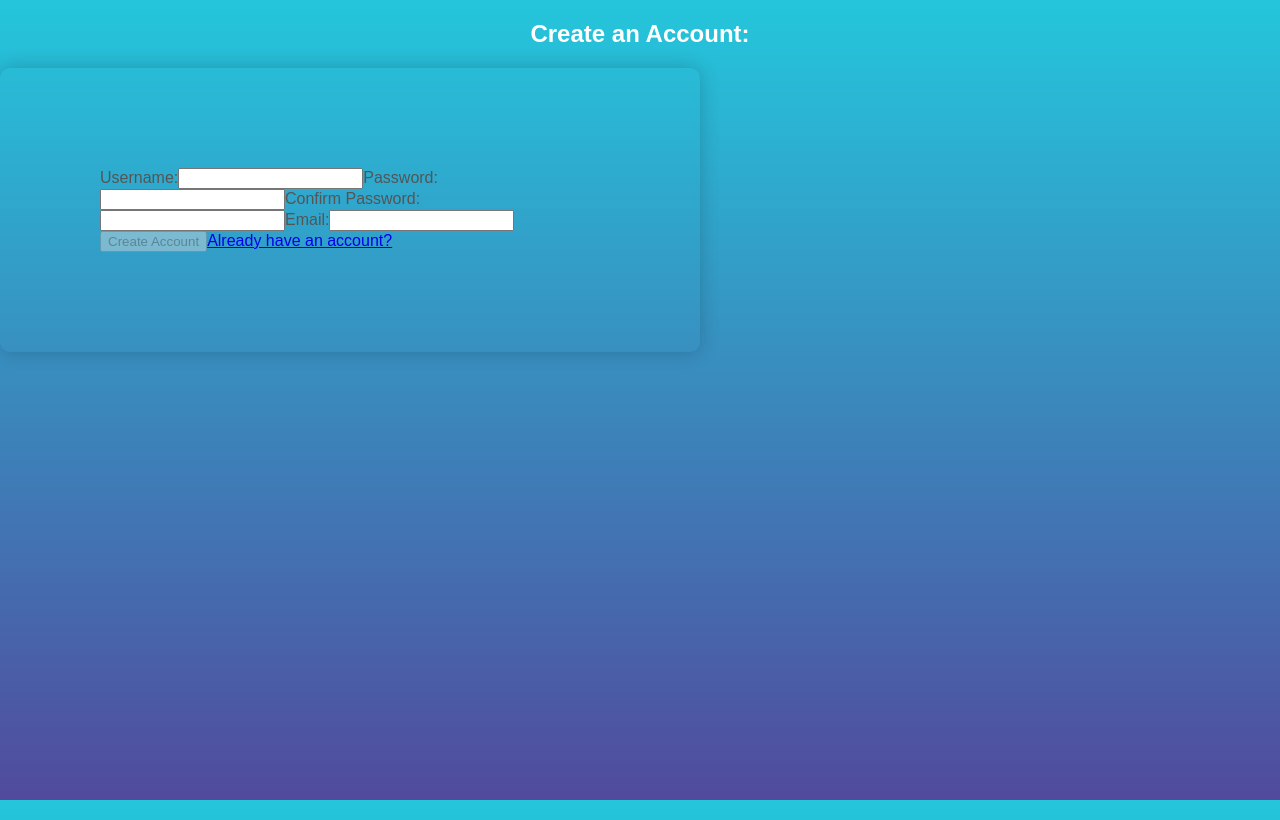
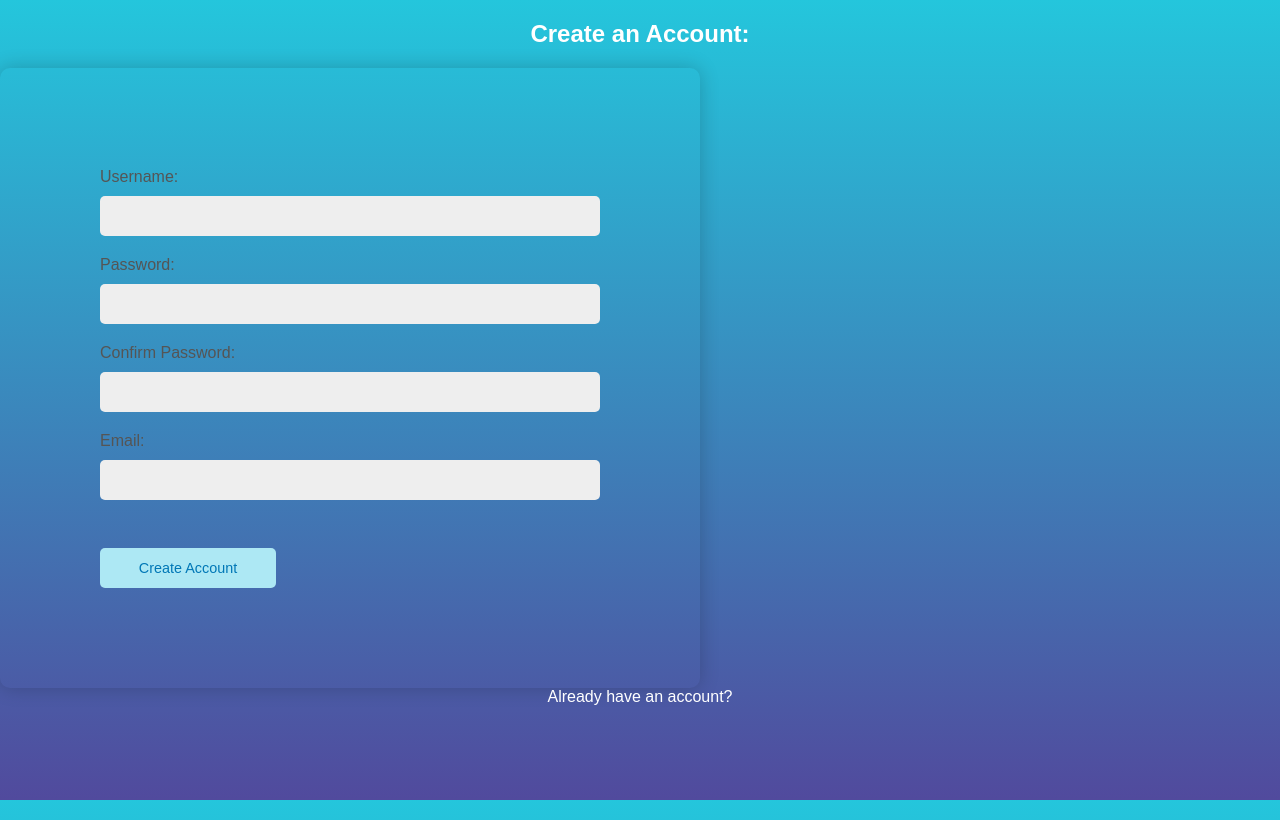
Before and after one commit to uniit-2-build/anywherefitness, a React (Create React App) app: page /sign-up in a window 1280 px wide. Built offline with nearby package versions, Linux system fonts and the light colour scheme.

Commit message:
editing parts of signup

```diff
--- a/src/components/SignUp.js
+++ b/src/components/SignUp.js
@@ -29,6 +29,13 @@ h2 {
 `;
 
 const sharedStyles = css`
+	background-color: #eee;
+
+	border-radius: 5px;
+	border: 1px sold #ddd;
+	margin: 10px 0 20px 0;
+	padding: 20px;
+	box-sizing: border-box;
 `;
 
 
@@ -44,12 +51,35 @@ const StyledForm = styled.form`
 
 
 const StyledInput = styled.label`
+	display: block;
+	width: 100%;
+	${sharedStyles};
 `;
 
 const StyledButton = styled.button`
+	display: block;
+	background-color: #ade8f4;
+	color: #0077b6;
+	font-size: 0.9rem;
+	border: 0;
+	border-radius: 5px;
+	height: 40px;
+    width: 11rem;
+	padding: 0 20px;
+    //====SPACE BETWEEN BUTTON AND EMAIL=====
+    margin-top: 3rem;
+	cursor: pointer;
+	box-sizing: border-box;
+
+
 `;
 
-const StyledLink = styled.link`
+const StyledLink = styled.label`
+color: #ffff;
+display: flex;
+justify-content: center;
+
+
 `;
 
 const defaultValues = {
@@ -81,7 +111,7 @@ export default function SignUp() {
 				<StyledForm onSubmit={submit}>
 					<label for="username">
 						Username:
-						<input
+						<StyledInput
 							type="text"
 							name="username"
 							id="username"
@@ -91,7 +121,7 @@ export default function SignUp() {
 					</label>
 					<label for="password">
 						Password:
-						<input
+						<StyledInput
 							type="password"
 							name="password"
 							id="password"
@@ -101,7 +131,7 @@ export default function SignUp() {
 					</label>
 					<label for="confirmPassword">
 						Confirm Password:
-						<input
+						<StyledInput
 							type="password"
 							name="confirmPassword"
 							id="confirmPassword"
@@ -111,7 +141,7 @@ export default function SignUp() {
 					</label>
 					<label for="email">
 						Email:
-						<input
+						<StyledInput
 							type="email"
 							name="email"
 							id="email"
@@ -119,12 +149,12 @@ export default function SignUp() {
 							value={formValues.email}
 						/>
 					</label>
-					<button data-cy="submit" disabled={error} type="submit">
+					<StyledButton data-cy="submit" disabled={error} type="submit">
 						Create Account
-					</button>
+					</StyledButton>
 
-					<Link to="/login">Already have an account?</Link>
 				</StyledForm>
+					<StyledLink to="/login">Already have an account?</StyledLink>
 			</>
 		);
 }
```
